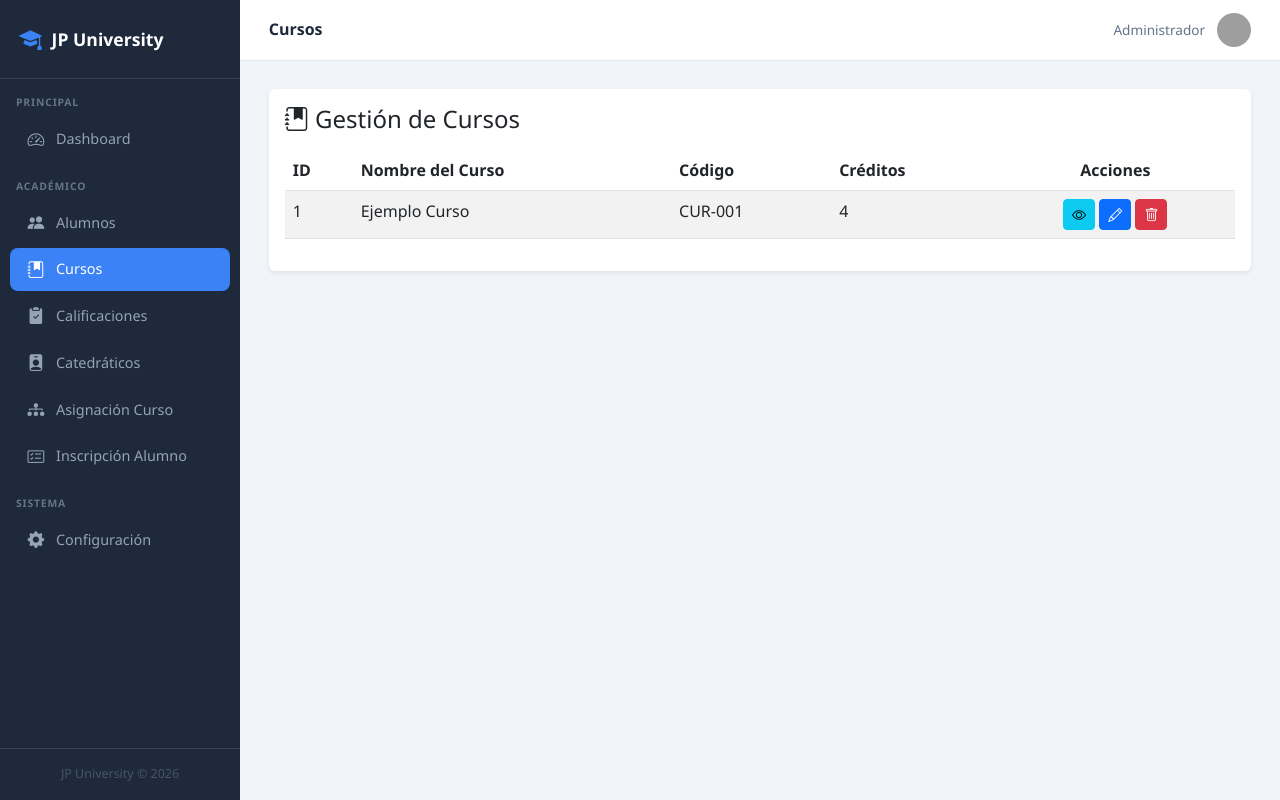
After one commit to Jerelynm/Tarea-3, a Django app: page /cursos/ in a window 1280 px wide. The commit adds this page. Run offline with Django 4.2, Linux system fonts and the light colour scheme; grey boxes are pictures that could not be loaded.

Commit message:
se modifica y agrega lo que faltaba

```diff
--- a/core/views.py
+++ b/core/views.py
@@ -1,11 +1,26 @@
-from django.shortcuts import render
-
 from django.shortcuts import render
 from universidad.Models.Alumno.models import Alumno
+
 def dashboard(request):
     context = {
-        'total_alumnos'   : Alumno.objects.count(),
-        'activos'         : Alumno.objects.filter(is_active=True).count(),
-        'inactivos'       : Alumno.objects.filter(is_active=False).count(),
+        'total_alumnos': Alumno.objects.count(),
+        'activos': Alumno.objects.filter(is_active=True).count(),
+        'inactivos': Alumno.objects.filter(is_active=False).count(),
     }
     return render(request, 'core/dashboard.html', context)
+
+def cursos(request):
+    return render(request, 'curso/list.html')
+
+def calificaciones(request):
+    return render (request,
+                   'calificaciones/list.html')
+
+def catedraticos(request):
+    return render(request, 'catedraticos/list.html')
+
+def asignacion_curso(request):
+    return render(request, 'asignacion_curso/list.html')
+
+def inscripcion_alumno(request):
+    return render(request, 'inscripcion_alumno/list.html')
--- a/universidad/templates/base.html
+++ b/universidad/templates/base.html
@@ -182,13 +182,29 @@
     </a>
 
     <!-- Módulos futuros -->
-    <a href="#" class="nav-link">
-        <i class="bi bi-journal-bookmark-fill"></i> Cursos
-    </a>
-    <a href="#" class="nav-link">
-        <i class="bi bi-clipboard2-check-fill"></i> Calificaciones
-    </a>
+   <a href="{% url 'cursos' %}"
+   class="nav-link {% if request.resolver_match.url_name == 'cursos' %}active{% endif %}">
+    <i class="bi bi-journal-bookmark-fill"></i> Cursos
+</a>
+    <a href="{% url 'calificaciones' %}"
+   class="nav-link {% if request.resolver_match.url_name == 'calificaciones' %}active{% endif %}">
+    <i class="bi bi-clipboard2-check-fill"></i> Calificaciones
+</a>
 
+<a href="{% url 'catedraticos' %}"
+   class="nav-link {% if request.resolver_match.url_name == 'catedraticos' %}active{% endif %}">
+    <i class="bi bi-person-badge-fill"></i> Catedráticos
+</a>
+
+<a href="{% url 'asignacion_curso' %}"
+   class="nav-link {% if request.resolver_match.url_name == 'asignacion_curso' %}active{% endif %}">
+    <i class="bi bi-diagram-3-fill"></i> Asignación Curso
+</a>
+
+<a href="{% url 'inscripcion_alumno' %}"
+   class="nav-link {% if request.resolver_match.url_name == 'inscripcion_alumno' %}active{% endif %}">
+    <i class="bi bi-card-checklist"></i> Inscripción Alumno
+</a>
     <div class="nav-section">Sistema</div>
     <a href="#" class="nav-link">
         <i class="bi bi-gear-fill"></i> Configuración
--- /dev/null
+++ b/universidad/templates/curso/list.html
@@ -0,0 +1,62 @@
+{% extends "base.html" %}
+
+{% block title %}Cursos{% endblock %}
+
+{% block page_title %}
+Cursos
+{% endblock %}
+
+{% block content %}
+
+<div class="card shadow-sm border-0">
+    <div class="card-body">
+
+        <h4 class="mb-3">
+            <i class="bi bi-journal-bookmark-fill"></i>
+            Gestión de Cursos
+        </h4>
+
+        <p>
+
+        </p>
+
+        <table class="table table-striped">
+            <thead>
+                <tr>
+                    <th>ID</th>
+                    <th>Nombre del Curso</th>
+                    <th>Código</th>
+                    <th>Créditos</th>
+                    <th class="text-center">Acciones</th>
+                </tr>
+            </thead>
+
+            <tbody>
+                <tr>
+                    <td>1</td>
+                    <td>Ejemplo Curso</td>
+                    <td>CUR-001</td>
+                    <td>4</td>
+                    <td class="text-center">
+
+                        <button class="btn btn-sm btn-info">
+                            <i class="bi bi-eye"></i>
+                        </button>
+
+                        <button class="btn btn-sm btn-primary">
+                            <i class="bi bi-pencil"></i>
+                        </button>
+
+                        <button class="btn btn-sm btn-danger">
+                            <i class="bi bi-trash"></i>
+                        </button>
+
+                    </td>
+                </tr>
+            </tbody>
+        </table>
+
+    </div>
+</div>
+
+{% endblock %}
--- a/universidad/urls.py
+++ b/universidad/urls.py
@@ -26,4 +26,14 @@ urlpatterns = [
 path('', views.dashboard, name='dashboard'),
     path('admin/', admin.site.urls),
     path('alumnos/', include('universidad.Models.Alumno.urls')),
+
+path('cursos/', views.cursos, name='cursos'),
+
+path('calificaciones/', views.calificaciones, name='calificaciones'),
+
+path('catedraticos/', views.catedraticos, name='catedraticos'),
+
+path('asignacion-curso/', views.asignacion_curso, name='asignacion_curso'),
+
+path('inscripcion-alumno/', views.inscripcion_alumno, name='inscripcion_alumno'),
 ]
```
Also changed, not shown: universidad/templates/alumno/list.html (+1 -13 lines), universidad/templates/asignacion_curso/list.html (added, +58 -0 lines), universidad/templates/calificaciones/list.html (added, +62 -0 lines), universidad/templates/catedraticos/list.html (added, +62 -0 lines), universidad/templates/inscripcion_alumno/list.html (added, +58 -0 lines).
